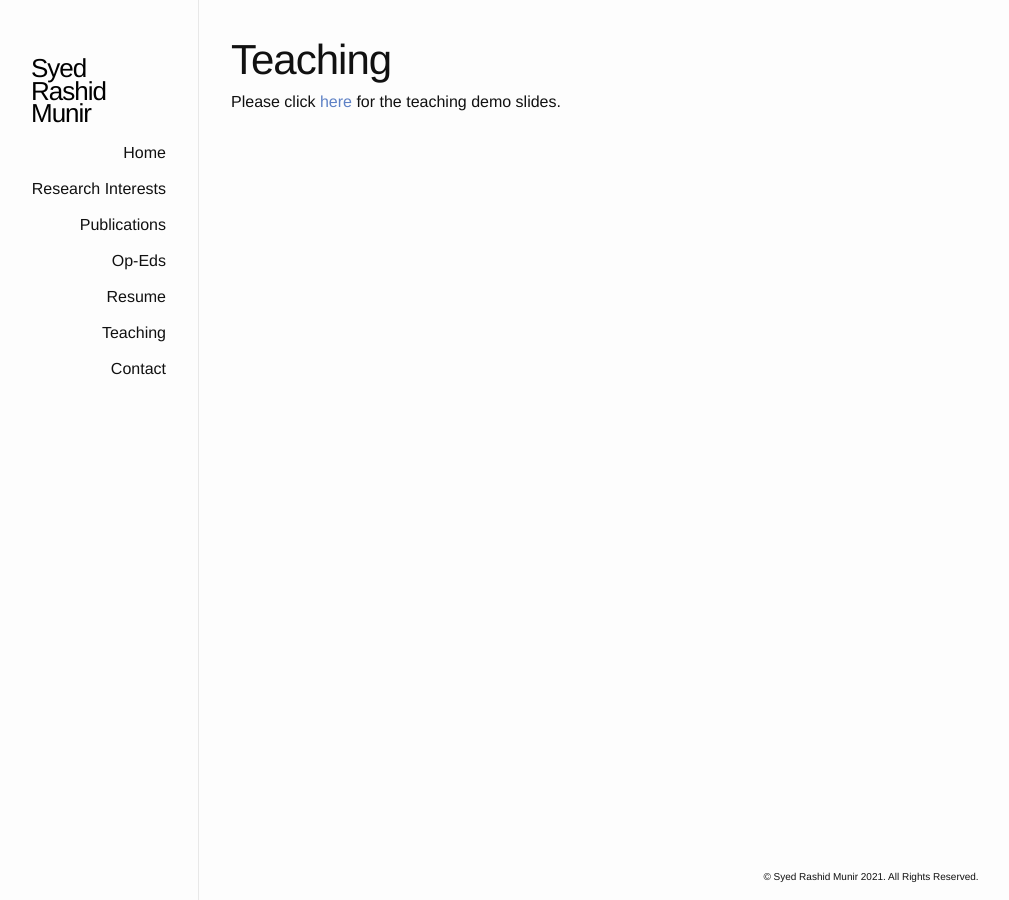
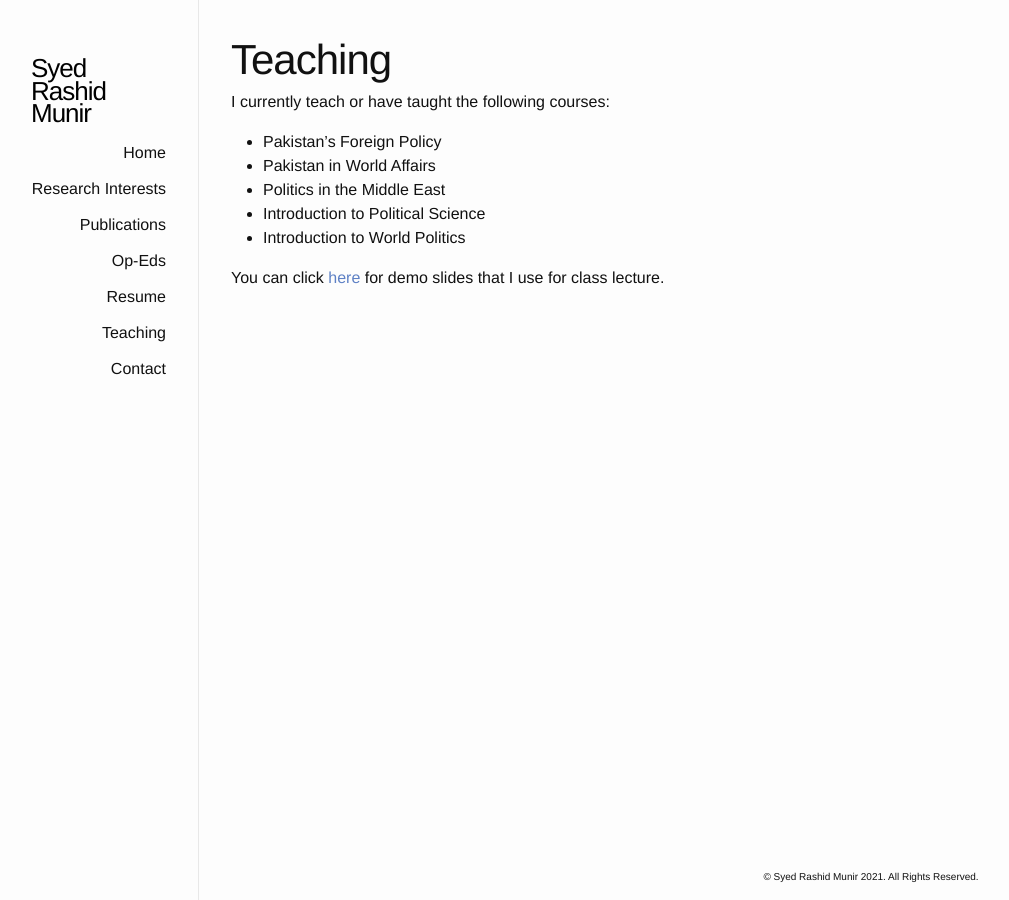
Before and after one commit to srmunir/srmunir.github.io, a Jekyll site: the page built from teaching.md, in a window 1280 px wide. Shown: the whole page, without its empty margins (191-1200 px from the left). Built offline with Jekyll 4.4.1, drawn with Linux system fonts in a browser that asks for light colours.

Commit message:
updated courses

```diff
--- a/teaching.md
+++ b/teaching.md
@@ -3,4 +3,12 @@ layout: page
 title: Teaching
 permalink: /teaching/
 ---
-Please click [here](docs/slides.pdf) for the teaching demo slides.
+I currently teach or have taught the following courses:
+
+- Pakistan's Foreign Policy
+- Pakistan in World Affairs
+- Politics in the Middle East
+- Introduction to Political Science
+- Introduction to World Politics
+
+You can click [here](docs/slides.pdf) for demo slides that I use for class lecture.
```
